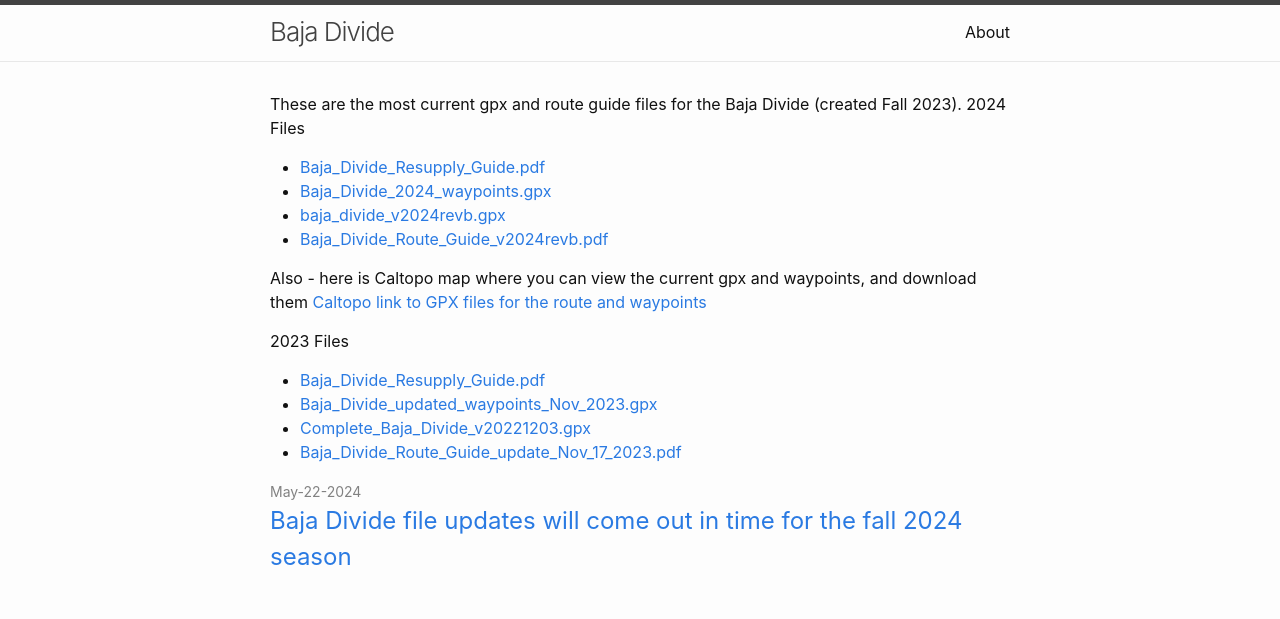
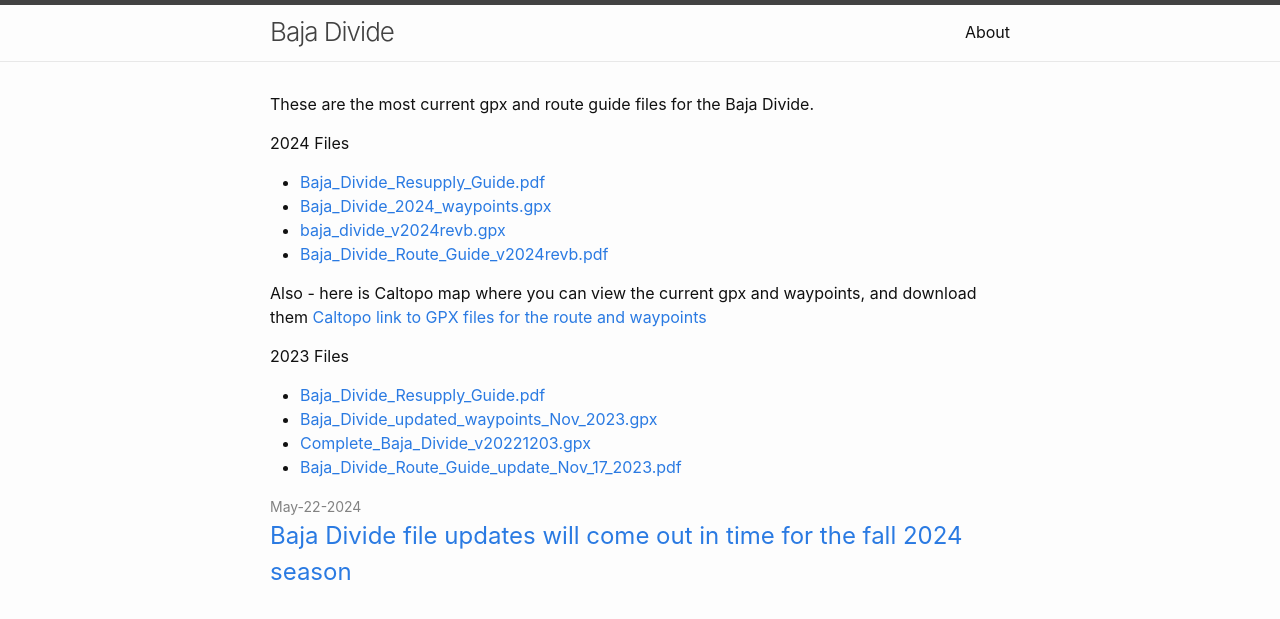
Before and after one commit to phatboyle/bajadivide, a Jekyll site: the page built from docs/index.md, in a window 1280 px wide. Shown: the top 619 px of the page. Built offline with Jekyll 4.4.1, drawn with Linux system fonts in a browser that asks for light colours.

Commit message:
Update index.md

```diff
--- a/docs/index.md
+++ b/docs/index.md
@@ -8,7 +8,8 @@
 layout: home
 ---
 
-These are the most current gpx and route guide files for the Baja Divide (created Fall 2023).
+These are the most current gpx and route guide files for the Baja Divide.
+
 2024 Files
 - [Baja_Divide_Resupply_Guide.pdf](Baja_Divide_Resupply_Guide.pdf)
 - [Baja_Divide_2024_waypoints.gpx](Baja_Divide_2024_waypoints.gpx)
```
